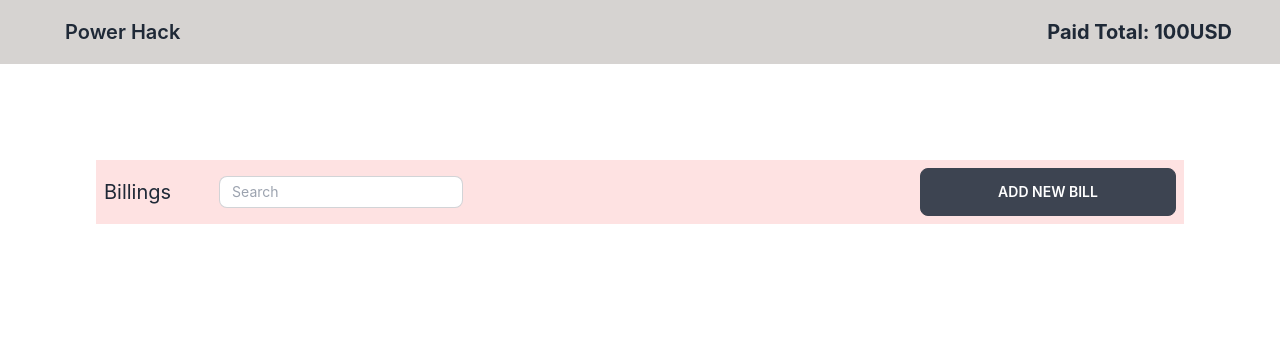
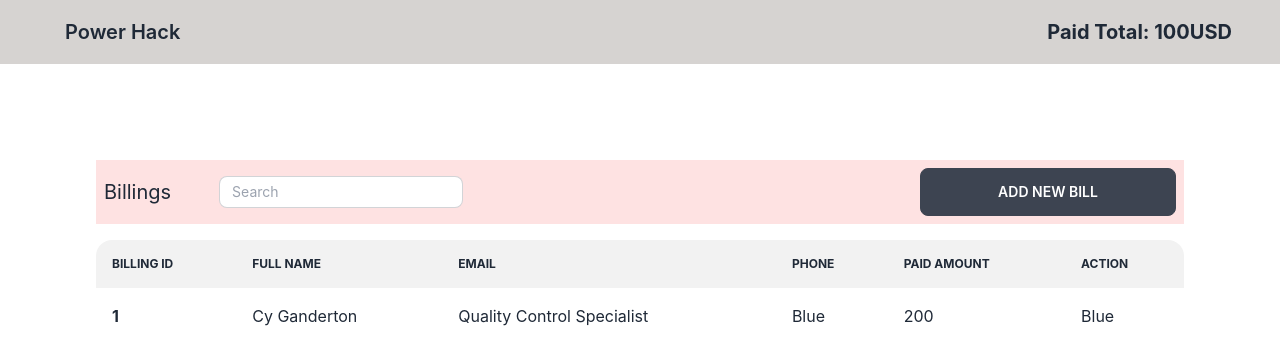
Before and after one commit to Abdullah-Al-Akash/power-hack-billing-client, a React (Create React App) app: page / in a window 1280 px wide. Shown: the top 364 px of the page. Built offline with nearby package versions, Linux system fonts and the light colour scheme.

Commit message:
Table Haedline Complete

```diff
--- a/src/Pages/HomePage/HomePage.js
+++ b/src/Pages/HomePage/HomePage.js
@@ -7,6 +7,32 @@ const HomePage = () => {
                 <div>
                         <Navbar></Navbar>
                         <AddNewBill></AddNewBill>
+                        <div className="container mx-auto px-24 pt-4">
+                                <div class="overflow-x-auto">
+                                        <table class="table w-full">
+                                                <thead>
+                                                        <tr>
+                                                                <th>Billing ID</th>
+                                                                <th>Full Name</th>
+                                                                <th>Email</th>
+                                                                <th>Phone</th>
+                                                                <th>Paid Amount</th>
+                                                                <th>Action</th>
+                                                        </tr>
+                                                </thead>
+                                                <tbody>
+                                                        <tr>
+                                                                <th>1</th>
+                                                                <td>Cy Ganderton</td>
+                                                                <td>Quality Control Specialist</td>
+                                                                <td>Blue</td>
+                                                                <td>200</td>
+                                                                <td>Blue</td>
+                                                        </tr>
+                                                </tbody>
+                                        </table>
+                                </div>
+                        </div>
                 </div>
         );
 };
```
